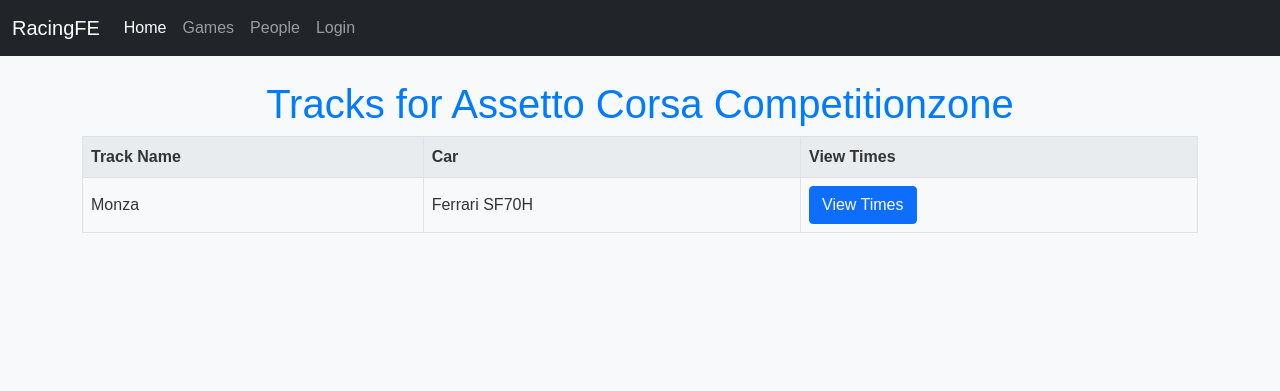
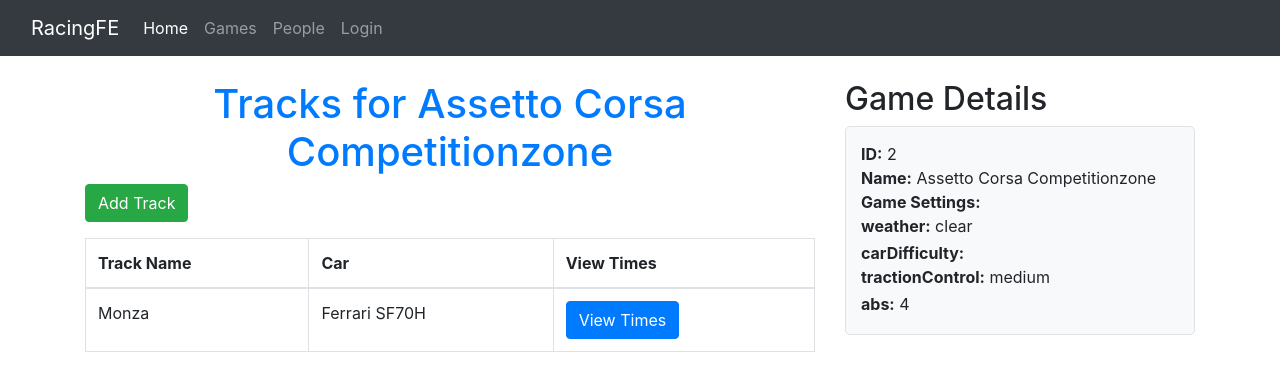
Before and after one commit to GavinEsch/RacingFE, a Django app: page /games/2/tracks/ in a window 1280 px wide. Shown: the top 391 px of the page. Run offline with Django 5.2, Linux system fonts and the light colour scheme; data comes from the database, SQL or seed files in the repository; both versions use the stored data as it was after the commit; some libraries are stand-ins or nearby versions.

Commit message:
added buttons and modals to add from web

```diff
--- a/TimeBoards/forms.py
+++ b/TimeBoards/forms.py
@@ -1,7 +1,7 @@
 # forms.py
 
 from django import forms
-from .models import LeaderboardEntry, Person
+from .models import LeaderboardEntry, Person, Game
 from datetime import timedelta
 
 class LeaderboardEntryForm(forms.ModelForm):
@@ -30,3 +30,21 @@ class LeaderboardEntryForm(forms.ModelForm):
         if commit:
             instance.save()
         return instance
+
+class GameForm(forms.ModelForm):
+    class Meta:
+        model = Game
+        fields = ['name', 'settings']  # Adjust fields as necessary
+        widgets = {
+            'name': forms.TextInput(attrs={'class': 'form-control'}),
+            'settings': forms.Textarea(attrs={'class': 'form-control', 'rows': 3})
+        }
+
+class AddTrackForm(forms.Form):
+    track_name = forms.CharField(label='Track Name', max_length=100)
+    car_name = forms.CharField(label='Car Name', max_length=100)
+
+class PersonForm(forms.ModelForm):
+    class Meta:
+        model = Person
+        fields = ['name']
--- a/TimeBoards/models.py
+++ b/TimeBoards/models.py
@@ -62,12 +62,8 @@ class LeaderboardEntry(models.Model):
 
     @property
     def formatted_time(self):
-        """Returns the time as a formatted string."""
-        total_seconds = int(self.time.total_seconds())
-        minutes = total_seconds // 60
-        seconds = total_seconds % 60
-        milliseconds = self.time.microseconds // 1000
-        return f"{minutes:02}:{seconds:02}:{milliseconds:03}"
+        """Returns the time as a formatted string using the static method."""
+        return LeaderboardEntry.format_duration(self.time)
 
     @property
     def next_closest_time(self):
@@ -82,14 +78,14 @@ class LeaderboardEntry(models.Model):
     def difference(self):
         next_time = self.next_closest_time
         if next_time:
-            return abs(next_time - self.time)
-        return timedelta(0)
+            return LeaderboardEntry.format_duration(abs(next_time - self.time))
+        return "00:00:000"  # Return a default formatted string for no difference
 
     @staticmethod
     def format_duration(duration):
         """Converts timedelta to a formatted string."""
         if not duration:
-            return ""
+            return "00:00:000"
         total_seconds = int(duration.total_seconds())
         minutes = total_seconds // 60
         seconds = total_seconds % 60
--- a/TimeBoards/templates/TimeBoards/base.html
+++ b/TimeBoards/templates/TimeBoards/base.html
@@ -6,6 +6,7 @@
     <title>RacingFE Leaderboard</title>
     {% load static %}
     <link href="https://cdn.jsdelivr.net/npm/bootstrap@5.1.3/dist/css/bootstrap.min.css" rel="stylesheet">
+    <link href="https://stackpath.bootstrapcdn.com/bootstrap/4.3.1/css/bootstrap.min.css" rel="stylesheet">
     <link href="{% static 'TimeBoards/css/style.css' %}" rel="stylesheet">
 </head>
 <body>
@@ -40,5 +41,12 @@
     </div>
 
     <script src="https://cdn.jsdelivr.net/npm/bootstrap@5.1.3/dist/js/bootstrap.bundle.min.js"></script>
+    <link href="https://maxcdn.bootstrapcdn.com/bootstrap/4.5.2/css/bootstrap.min.css" rel="stylesheet">
+    <script src="https://ajax.googleapis.com/ajax/libs/jquery/3.5.1/jquery.min.js"></script>
+    <script src="https://maxcdn.bootstrapcdn.com/bootstrap/4.5.2/js/bootstrap.min.js"></script>
+    <script src="https://code.jquery.com/jquery-3.3.1.slim.min.js"></script>
+    <script src="https://cdnjs.cloudflare.com/ajax/libs/popper.js/1.14.7/umd/popper.min.js"></script>
+    <script src="https://stackpath.bootstrapcdn.com/bootstrap/4.3.1/js/bootstrap.min.js"></script>
+
 </body>
 </html>
--- a/TimeBoards/templates/TimeBoards/person_times.html
+++ b/TimeBoards/templates/TimeBoards/person_times.html
@@ -6,6 +6,7 @@
     <thead>
         <tr>
             <th>Track</th>
+            <th>Game</th>
             <th>Car</th>
             <th>Time</th>
         </tr>
@@ -14,6 +15,7 @@
         {% for entry in times %}
         <tr>
             <td>{{ entry.track.name }}</td>
+            <td>{{ entry.track.game.name }}</td>
             <td>{{ entry.car.name }}</td>
             <td>{{ entry.formatted_time }}</td>
         </tr>
--- a/TimeBoards/templates/TimeBoards/tracks.html
+++ b/TimeBoards/templates/TimeBoards/tracks.html
@@ -1,7 +1,29 @@
 {% extends 'TimeBoards/base.html' %}
+{% load json_extras %}
+
 {% block content %}
+<style>
+    #game-json {
+        background-color: #f8f9fa;
+        padding: 15px;
+        border-radius: 5px;
+        border: 1px solid #dee2e6;
+        margin-bottom: 20px;
+    }
+    #game-json ul {
+        list-style-type: none;
+        padding: 0;
+        margin: 0;
+    }
+    #game-json li {
+        margin-bottom: 3px;
+    }
+</style>
+<div class="row">
+    <div class="col-md-8">
         <h1>Tracks for {{ game.name }}</h1>
-<table>
+        <button type="button" class="btn btn-success mb-3" data-toggle="modal" data-target="#addTrackModal">Add Track</button>
+        <table class="table">
             <thead>
                 <tr>
                     <th>Track Name</th>
@@ -21,4 +43,39 @@
                 {% endfor %}
             </tbody>
         </table>
+    </div>
+    <div class="col-md-4">
+        <h2>Game Details</h2>
+        <div id="game-json">
+            <div><strong>ID:</strong> {{ game.id }}</div>
+            <div><strong>Name:</strong> {{ game.name }}</div>
+            <div><strong>Game Settings:</strong></div>
+            <div>{{ game_settings|render_json|safe }}</div>
+        </div>
+    </div>
+</div>
+
+<!-- Modal for adding a track -->
+<div class="modal fade" id="addTrackModal" tabindex="-1" role="dialog" aria-labelledby="addTrackModalLabel" aria-hidden="true">
+    <div class="modal-dialog" role="document">
+        <div class="modal-content">
+            <div class="modal-header">
+                <h5 class="modal-title" id="addTrackModalLabel">Add Track</h5>
+                <button type="button" class="close" data-dismiss="modal" aria-label="Close">
+                    <span aria-hidden="true">&times;</span>
+                </button>
+            </div>
+            <div class="modal-body">
+                <form method="post" action="{% url 'tracks' game.id %}">
+                    {% csrf_token %}
+                    {{ form.as_p }}
+                    <div class="modal-footer">
+                        <button type="submit" class="btn btn-primary">Add Track</button>
+                        <button type="button" class="btn btn-secondary" data-dismiss="modal">Close</button>
+                    </div>
+                </form>
+            </div>
+        </div>
+    </div>
+</div>
 {% endblock %}
--- /dev/null
+++ b/TimeBoards/templatetags/json_extras.py
@@ -0,0 +1,26 @@
+from django import template
+
+register = template.Library()
+
+@register.filter
+def render_json(value):
+    if isinstance(value, dict):
+        return render_dict(value)
+    elif isinstance(value, list):
+        return render_list(value)
+    else:
+        return value
+
+def render_dict(d):
+    html = '<ul>'
+    for key, value in d.items():
+        html += f'<li><strong>{key}:</strong> {render_json(value)}</li>'
+    html += '</ul>'
+    return html
+
+def render_list(lst):
+    html = '<ul>'
+    for item in lst:
+        html += f'<li>{render_json(item)}</li>'
+    html += '</ul>'
+    return html
--- a/TimeBoards/urls.py
+++ b/TimeBoards/urls.py
@@ -12,4 +12,5 @@ urlpatterns = [
     path('games/<int:game_id>/tracks/<int:track_id>/car/<int:car_id>/times/', views.track_times, name='track_times'),
     path('people/<int:person_id>/', views.person_times, name='person_times'),
     path('people/', views.people, name='people'),
+
 ]
--- a/TimeBoards/views.py
+++ b/TimeBoards/views.py
@@ -2,8 +2,9 @@
 
 from django.shortcuts import render, redirect, get_object_or_404
 from .models import LeaderboardEntry, Track, Car, Game, Person
-from .forms import LeaderboardEntryForm
+from .forms import LeaderboardEntryForm, GameForm, AddTrackForm, PersonForm
 from datetime import timedelta
+import json
 
 def homepage(request):
     # Fetching the fastest time for each track and car combination
@@ -83,17 +84,60 @@ def tracks(request, game_id):
     game = get_object_or_404(Game, id=game_id)
     tracks = Track.objects.filter(game=game)
     tracks_with_cars = []
+
     for track in tracks:
         cars = Car.objects.filter(game=game, track=track)
         for car in cars:
             tracks_with_cars.append((track, car))
-    return render(request, 'TimeBoards/tracks.html', {'game': game, 'tracks_with_cars': tracks_with_cars})
+
+    if request.method == 'POST':
+        form = AddTrackForm(request.POST)
+        if form.is_valid():
+            track_name = form.cleaned_data['track_name']
+            car_name = form.cleaned_data['car_name']
+
+            track = Track.objects.create(name=track_name, game=game)
+            car = Car.objects.create(name=car_name, game=game, track=track)
+            return redirect('tracks', game_id=game.id)
+    else:
+        form = AddTrackForm()
+
+    # Ensure game.settings is a dictionary
+    game_settings = json.loads(game.settings) if isinstance(game.settings, str) else game.settings
+
+    # Access the nested 'gameSettings' key
+    game_settings = game_settings.get('gameSettings', {})
+
+    return render(request, 'TimeBoards/tracks.html', {
+        'game': game,
+        'tracks_with_cars': tracks_with_cars,
+        'form': form,
+        'game_settings': game_settings
+    })
 
 def people(request):
     all_people = Person.objects.all()
-    return render(request, 'TimeBoards/people.html', {'people': all_people})
+    if request.method == 'POST':
+        form = PersonForm(request.POST)
+        if form.is_valid():
+            form.save()
+            return redirect('people')  # Redirect to the same page to show the updated list
+    else:
+        form = PersonForm()
+    return render(request, 'TimeBoards/people.html', {'people': all_people, 'form': form})
 
 def person_times(request, person_id):
     person = get_object_or_404(Person, id=person_id)
     times = LeaderboardEntry.objects.filter(user=person).order_by('time')
     return render(request, 'TimeBoards/person_times.html', {'person': person, 'times': times})
+
+def games(request):
+    if request.method == 'POST':
+        form = GameForm(request.POST)
+        if form.is_valid():
+            form.save()
+            return redirect('games')  # Redirect to the same page to show the updated list
+    else:
+        form = GameForm()
+    games = Game.objects.all()
+    return render(request, 'TimeBoards/games.html', {'games': games, 'form': form})
```
Also changed, not shown: TimeBoards/templates/TimeBoards/games.html (+26 -0 lines), TimeBoards/templates/TimeBoards/people.html (+25 -0 lines), TimeBoards/templatetags/__init__.py (added, +8 -0 lines), db.sqlite3, 2 other files. Lines whose indentation alone changed are shown as unchanged.
